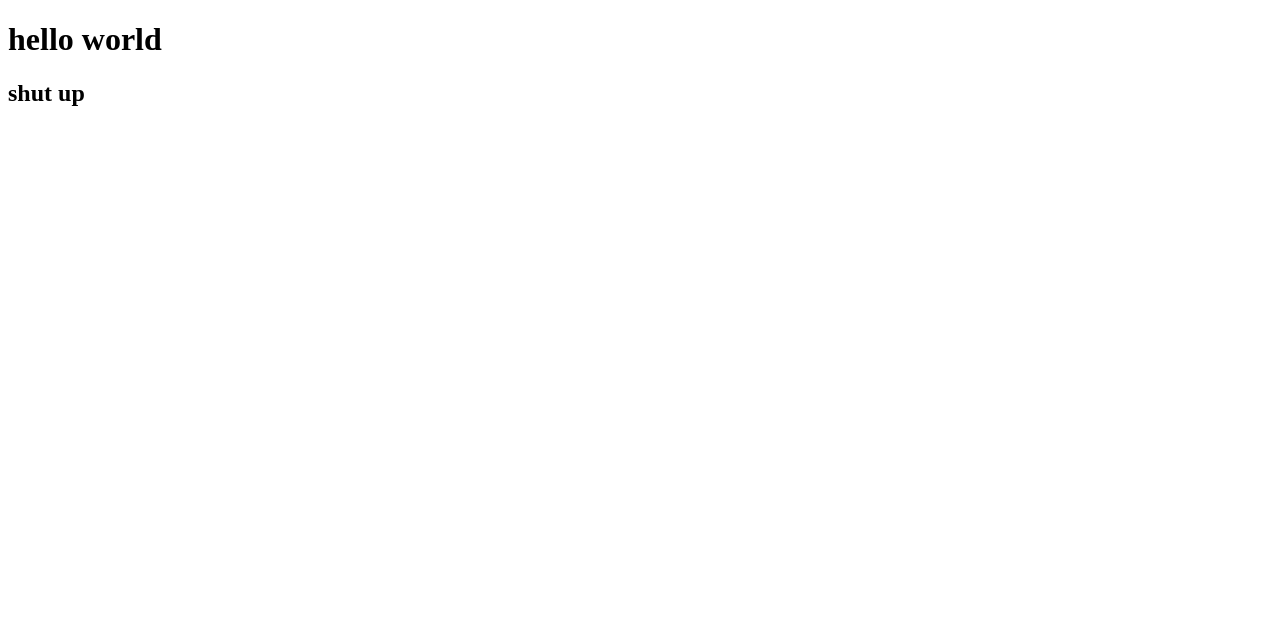
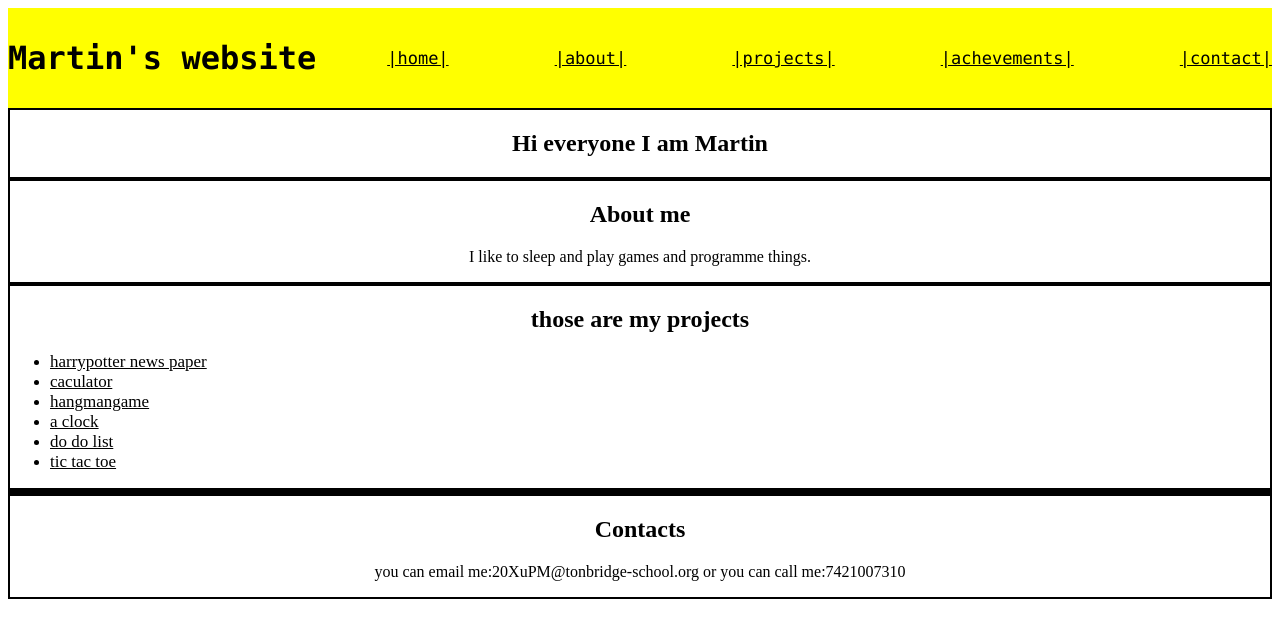
Before and after one commit to MartinXu6/Martin-Website, a plain HTML site: page index.html in a window 1280 px wide. Drawn offline with Linux system fonts and the light colour scheme.

Commit message:
Update index.html

```diff
--- a/index.html
+++ b/index.html
@@ -1,9 +1,97 @@
-<!doctype html>
-<html>
+<!DOCTYPE html>
+<html lang="en">
 <head>
+<title>Martin's website</title>
+
+<style>
+body{
+	display:flex;
+	flex-direction:column;
+	column-gap:0px;
+
+
+}
+header{
+	display:flex;
+	flex-direction:row;
+	align-items : center;
+	justify-content:center;
+	width:100%;
+	height:100px;
+	background-color:yellow;
+	font-family: "Lucida Console", "Courier New", monospace;
+}
+.container2{
+	width:70%;
+	display:flex;
+	flex-direction:row;
+	align-items : center;
+	justify-content:space-between;
+	font-size:17px;
+}
+
+.container{
+	width:30%;
+
+}
+section{
+	text-align:center;
+	background-color:white;
+	border:2px solid black;
+
+}
+a{
+	font-size:17px;
+	color:black;
+}
+li{
+	text-align:left;
+
+}
+
+
+</style>
 </head>
 <body>
-<h1>hello world</h1>
-  <h2>shut up</h2>
+	<header>
+		<div class="container">
+		<h1>Martin's website</h1>
+		</div>
+		<div class="container2">
+			<div class="Home"><a href="#home">|home|</a></div>
+			<div class="about"><a href="#about">|about|</a></div>
+			<div class="projects"><a href="#projects">|projects|</a></div>
+			<div class="My friends/fans"><a href="#stuff">|achevements| </a></div>
+			<div class="contact"><a href="#contact">|contact| </a></div>
+		</div>
+	</div>
+	</header>
+	<section id="home">
+	<h1>Hi everyone I am Martin</h1>
+	</section>
+	<section id="about">
+	<h2>About me</h2>
+	<p>I like to sleep and play games and programme things.</p>
+	</section>
+	<section id="projects">
+	<h2>those are my projects</h2>
+	<ul>
+	<li><a href="hp.html">harrypotter news paper</a></li>
+	<li><a href="caculator.html">caculator</a></li>
+	<li><a href="hangmangame.html">hangmangame</a></li>
+	<li><a href="index1.html">a clock</a></li>
+	<li><a href="dodolist.html">do do list</a></li>
+	<li><a href="tictactoe.html">tic tac toe</a></li>
+	</ul>
+	</section>
+	<section id="stuff">
+	</section>
+	<section id="contact">
+	<h2>Contacts</h2>
+	<p> you can email me:20XuPM@tonbridge-school.org or you can call me:7421007310</p>
+
+	</section>
 </body>
+
+
 </html>
```
